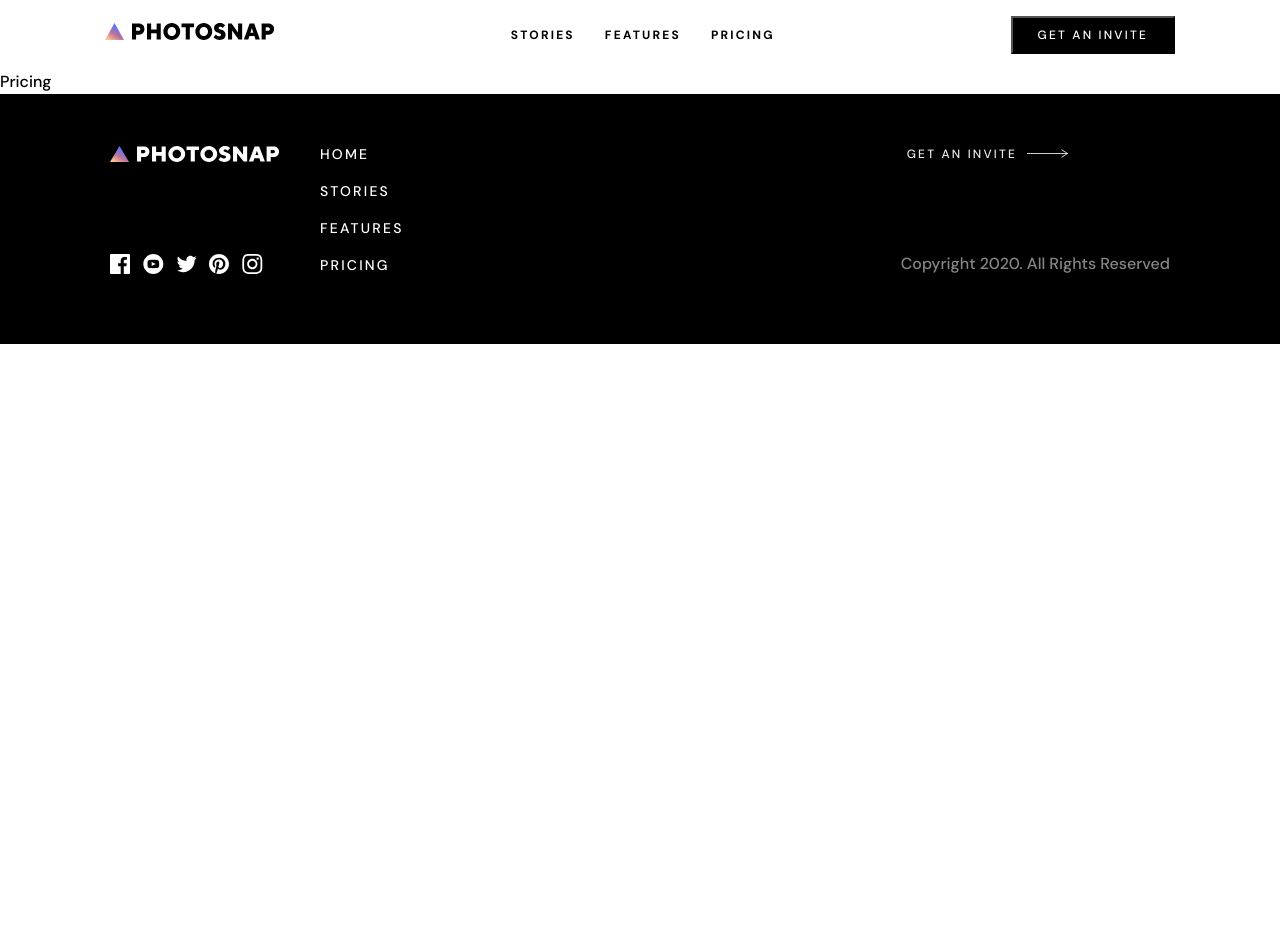
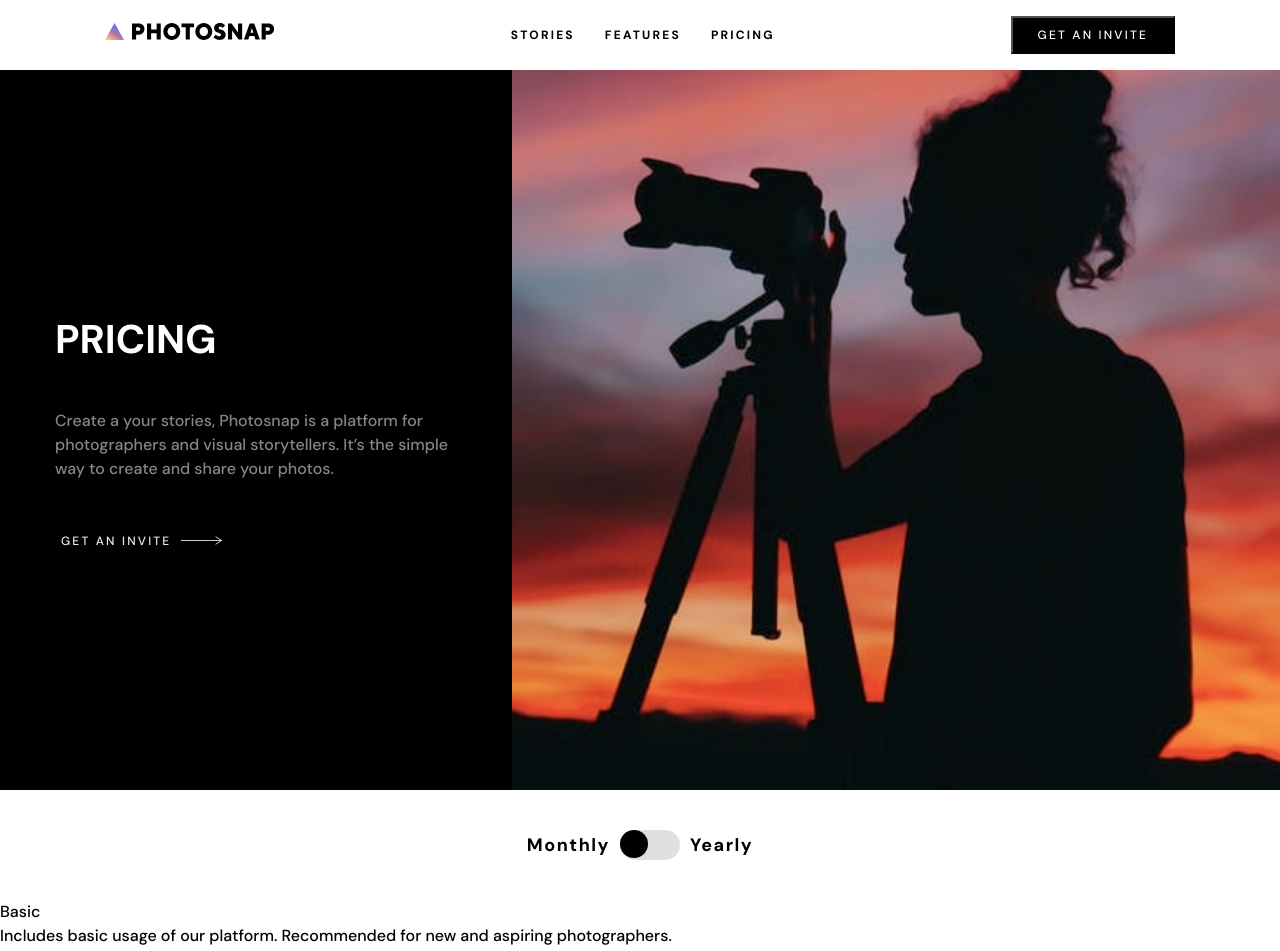
Before and after one commit to Silkiercomet/photosnap-app, a Next.js app: page /pricing in a window 1280 px wide. Shown: the top 951 px of the page. Before the commit the page ends 800 px from the top, so only its background shows below. Built offline with nearby package versions, Linux system fonts and the light colour scheme.

Commit message:
pricing page features

```diff
--- /dev/null
+++ b/components/enviroment/PricingCards.js
@@ -0,0 +1,19 @@
+import React from 'react'
+import style from "../../styles/components/pricingCard.module.css"
+const PricingCards = ({middle = false, header = "Basic", text = "Includes basic usage of our platform. Recommended for new and aspiring photographers.", price = {perM: 19.99, perY:190.00}, isYearly = false}) => {
+  return (
+    <div className={style.card}>
+      <header className={style.card__header}>
+        {header}
+      </header>
+      <p className={style.card__text}>
+        {text}
+      </p>
+      <p className={style.card__price}>{isYearly ? price.perY : price.perM}</p>
+      <p className={style.card__pricetext}>{isYearly ? "per year" : "per month"}</p>
+      <button  className={style.card__btn}>pick plan</button>
+    </div>
+  )
+}
+
+export default PricingCards
--- /dev/null
+++ b/components/microComponents/Switch.js
@@ -0,0 +1,19 @@
+import {useState} from 'react'
+import style from "../../styles/components/switch.module.css"
+const Switch = () => {
+  const [isYearly, setIsYearly] = useState(false)
+  const handleClick = () => {
+    setIsYearly(!isYearly)
+  }
+  return (
+    <div className={style.switch}>
+        <span className={style.switch__text}>Monthly</span>
+        <div className={style.switch__interact} onClick={handleClick}>
+            <div className={`${style.switch__interact_button} ${isYearly ? style.switch__interact_active : style.switch__interact_inactive }`}></div>
+        </div>
+        <span className={style.switch__text}>Yearly</span>
+    </div>
+  )
+}
+
+export default Switch
--- a/pages/pricing/index.js
+++ b/pages/pricing/index.js
@@ -1,8 +1,21 @@
 import React from 'react'
+import Presentation from '../../components/enviroment/Presentation'
+import PricingCards from '../../components/enviroment/PricingCards'
+import Switch from '../../components/microComponents/Switch'
 
 const Pricing = () => {
   return (
-    <div>Pricing</div>
+    <>
+      <Presentation
+      header="PRICING"
+      text="Create a your stories, Photosnap is a platform for photographers and visual storytellers. It’s the simple way to create and share your photos."
+      img="/images/pricing-bg.jpg"
+      />
+      <div>
+        <Switch />
+        <PricingCards />
+      </div>
+    </>
   )
 }
 
--- a/styles/components/articlecard.module.css
+++ b/styles/components/articlecard.module.css
@@ -26,7 +26,7 @@
     transition: opacity .3s;
 }
 .article__card:hover{
-    transform: translateY(-10px);
+    transform: translateY(-20px);
 }
 .article__card:hover::after{
     opacity: 1;
--- /dev/null
+++ b/styles/components/switch.module.css
@@ -0,0 +1,42 @@
+.switch{
+    margin: 40px;
+    display: flex;
+    justify-content: center;
+    align-items: center;
+    column-gap: 10px;
+}
+.switch__text{
+    font-size: 18px;
+    letter-spacing: 1.5px;
+    font-weight: 700;
+}
+.switch__interact > *{
+    transition: 300ms ease-in-out;
+}
+.switch__interact{
+    position: relative;
+    width: 60px;
+    height: 30px;
+
+    border-radius: 50px;
+    background-color: #dfdfdf;
+    cursor: pointer;
+
+
+}
+.switch__interact_button{
+    height: 28px;
+    width: 28px;
+    border-radius: 50%;
+    transition: 300ms ease-in-out;
+    background-color: black;
+
+    position: absolute;
+
+}
+.switch__interact_active{
+    transform: translateX(30px);
+}
+.switch__interact_inactive{
+    transform: translateX(0px);
+}
--- a/styles/globals.css
+++ b/styles/globals.css
@@ -38,7 +38,6 @@ a {
 
 *, *::before, *::after {
   box-sizing: border-box;
-
 }
 * {
   margin: 0;
```
Also changed, not shown: components/enviroment/Pricing.js (added, +13 -0 lines), styles/components/pricingCard.module.css (added).
